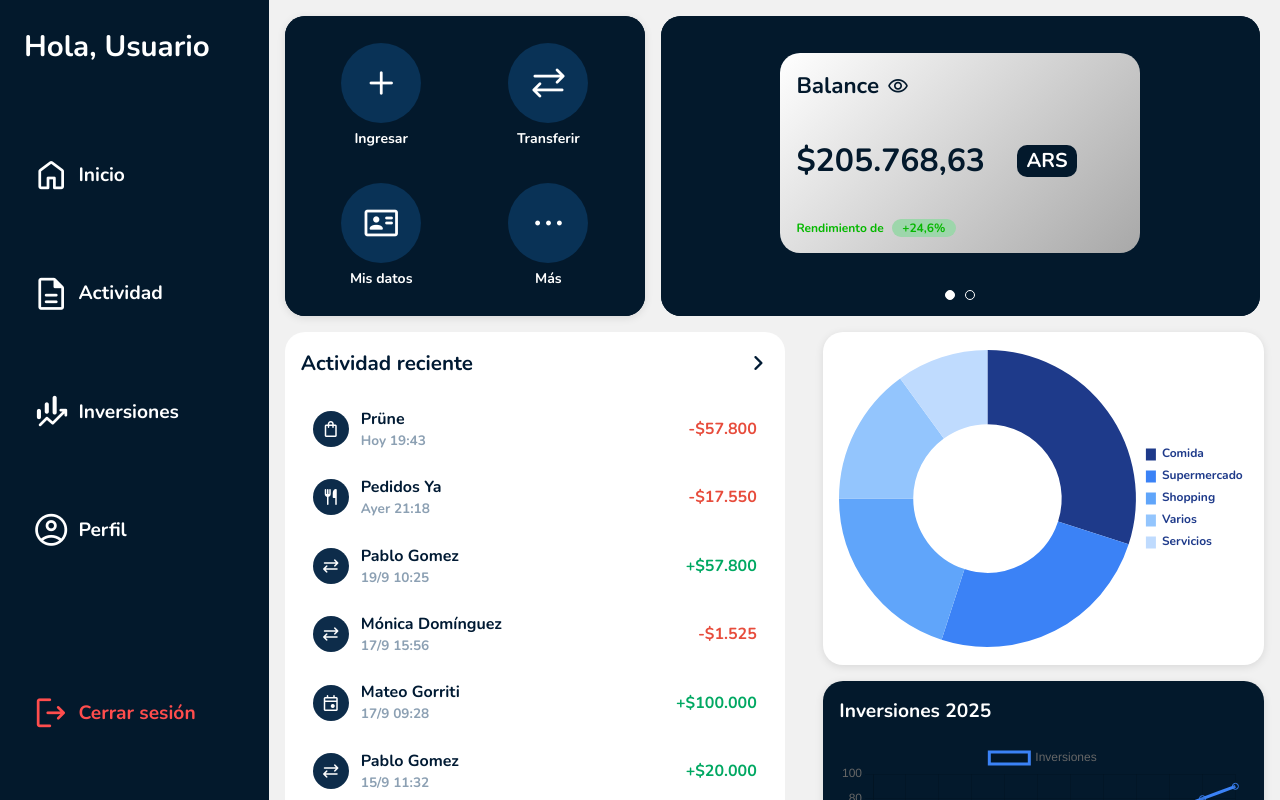
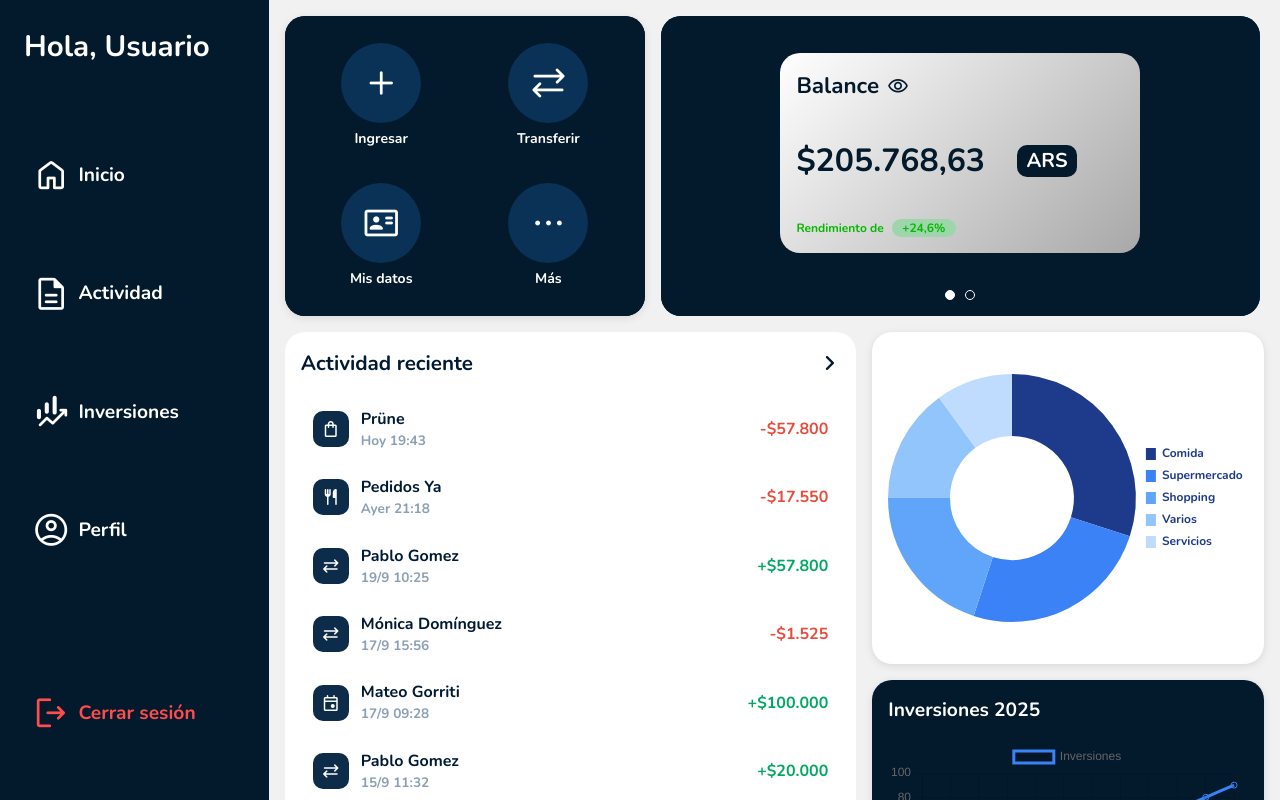
Before and after one commit to Lchiossone2004/TP_HCI, a Vue app in the folder tp-hci-g3/: page / in a window 1280 px wide. Shown: the top 800 px of the page. Built offline with nearby package versions, Linux system fonts and the light colour scheme.

Commit message:
ajustes activity

```diff
--- a/tp-hci-g3/src/components/Activity.vue
+++ b/tp-hci-g3/src/components/Activity.vue
@@ -60,7 +60,7 @@ function handleClick(item) {
   padding: 1rem;
   box-sizing: border-box;
   width: 100%;
-  max-width: 500px;
+  max-width: 700px;
 }
 
 .header {
@@ -116,7 +116,7 @@ function handleClick(item) {
 
 .icon-wrapper {
   background-color: #0d2c4a;
-  border-radius: 50%;
+  border-radius: 10px;
   width: 36px;
   height: 36px;
   display: flex;
--- a/tp-hci-g3/src/pages/HomePage.vue
+++ b/tp-hci-g3/src/pages/HomePage.vue
@@ -200,6 +200,8 @@ onMounted(() => {
 
   .bottom-section {
     display: flex;
+    justify-content: flex-start;
+    align-items: flex-start;
     gap: 1rem;
     width: 100%;
     max-width: 1100px;
@@ -207,11 +209,11 @@ onMounted(() => {
 
   .inner1 {
     flex: 1;
-    min-width: 400px;
+    min-width: 500px;
   }
 
   .inner2 {
-    width: 45%;
+    width: 40%;
     display: flex;
     flex-direction: column;
     gap: 1rem;
```
